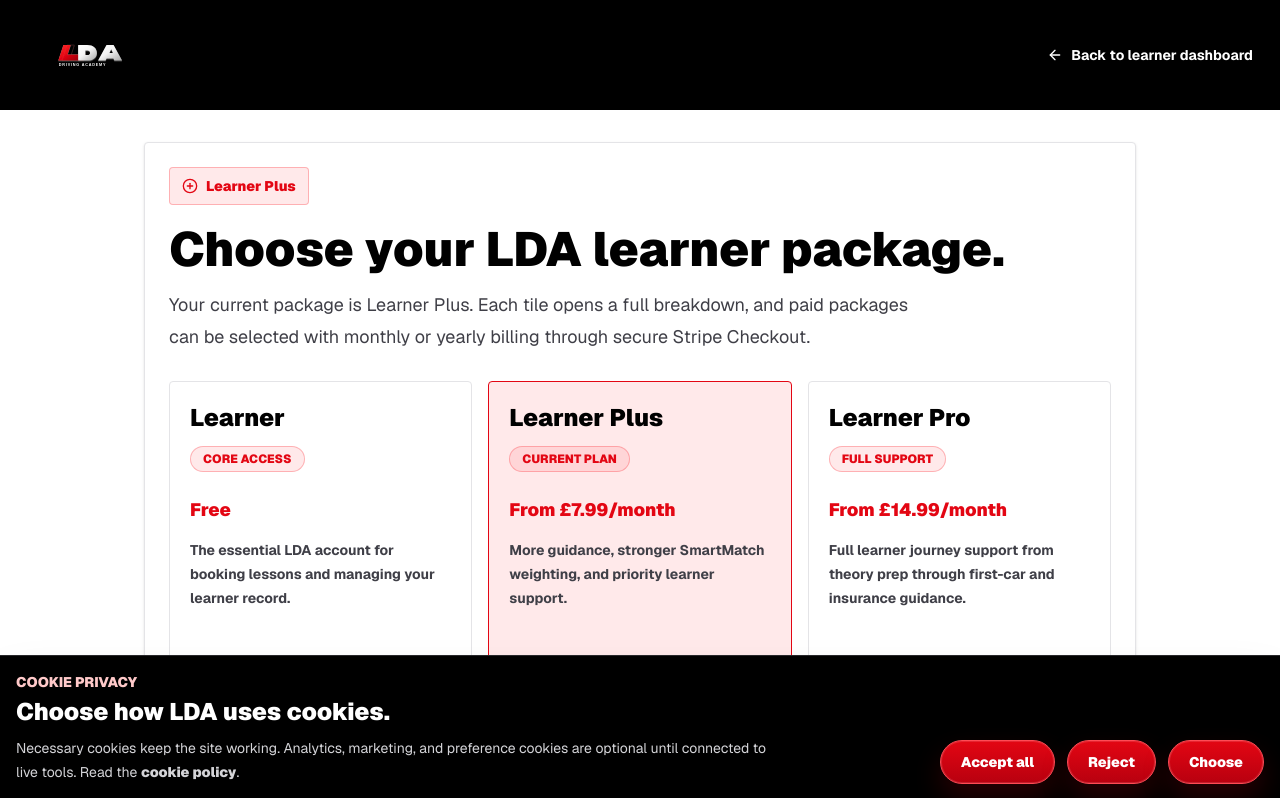
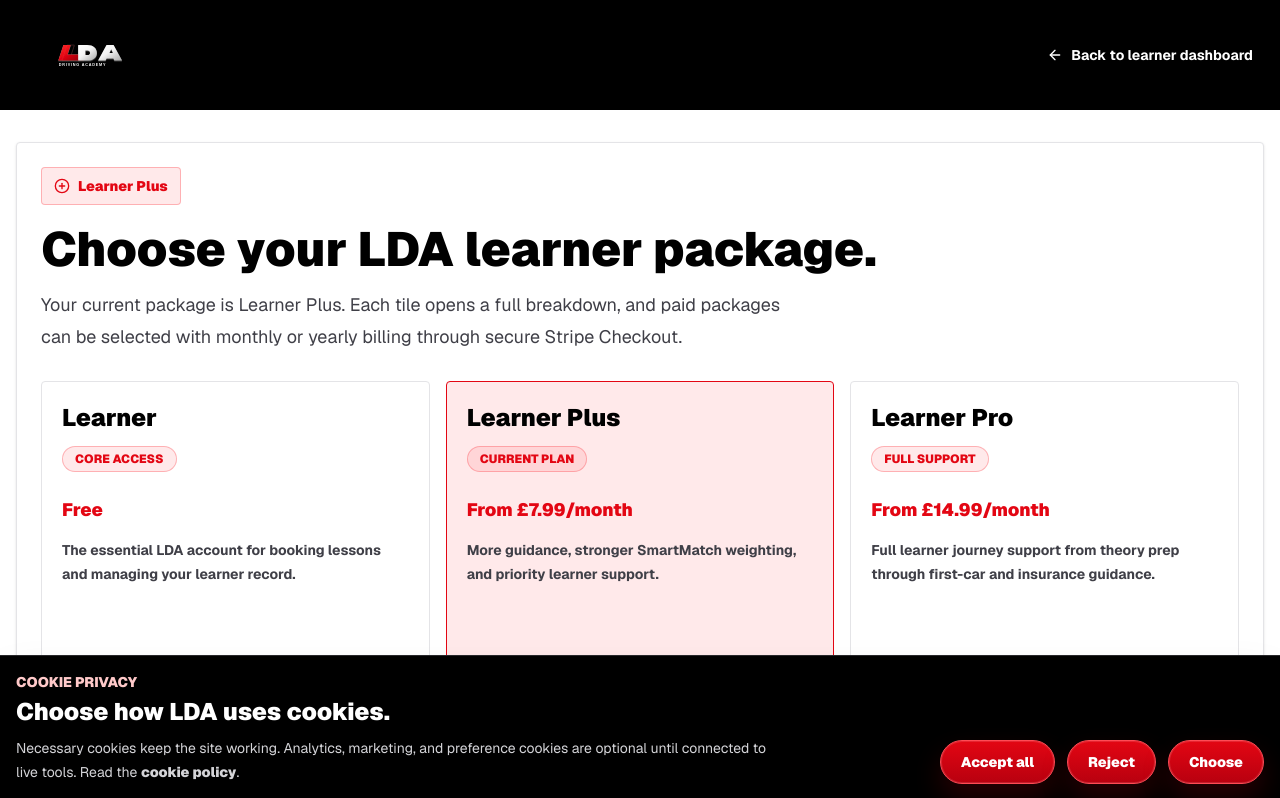
Before and after one commit to LDrivingAcademy/LDA, a Next.js app: page /learner-plus in a window 1280 px wide. Shown: the top 798 px of the page. Built offline with nearby package versions, Linux system fonts and the light colour scheme.

Commit message:
Widen learner package plan grid

```diff
--- a/src/app/learner-plus/page.tsx
+++ b/src/app/learner-plus/page.tsx
@@ -7,7 +7,7 @@ export default function LearnerPlusPage() {
   return (
     <main className="min-h-screen bg-white text-black">
       <PageTopBar backHref="/learner-dashboard" backLabel="Back to learner dashboard" />
-      <div className="mx-auto max-w-5xl px-4 py-8">
+      <div className="mx-auto max-w-7xl px-4 py-8">
         <section className="rounded border border-zinc-200 bg-white p-6 shadow-sm">
           <div className="inline-flex items-center gap-2 rounded border border-red-500/30 bg-red-500/10 px-3 py-2 text-sm font-black text-brand">
             <PlusCircle size={16} /> Learner Plus
@@ -16,7 +16,7 @@ export default function LearnerPlusPage() {
           <p className="mt-4 max-w-3xl text-lg leading-8 text-zinc-700">
             Your current package is Learner Plus. Each tile opens a full breakdown, and paid packages can be selected with monthly or yearly billing through secure Stripe Checkout.
           </p>
-          <div className="mt-7 grid gap-4 lg:grid-cols-3">
+          <div className="mt-7 grid items-stretch gap-4 lg:grid-cols-3">
             {learnerPackages.map((learnerPackage) => (
               <LearnerPackageCard key={learnerPackage.id} learnerPackage={learnerPackage} />
             ))}
```
